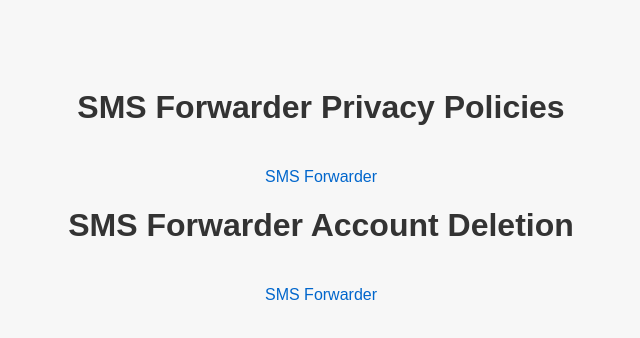
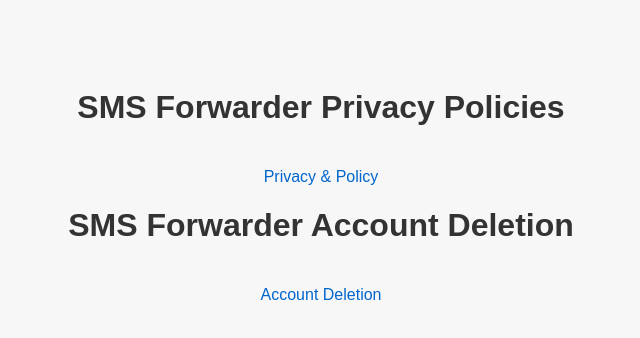
Before and after one commit to Init-io/Privacy-Policy, a plain HTML site: page sms-forwarder-privacy/index.html in a window 1280 px wide. Shown: the full height of the page, 319-959 px from the left. Drawn offline with Linux system fonts and the light colour scheme.

Commit message:
Update index.html

```diff
--- a/sms-forwarder-privacy/index.html
+++ b/sms-forwarder-privacy/index.html
@@ -11,8 +11,8 @@
 </head>
 <body>
   <h1>SMS Forwarder Privacy Policies</h1>
-  <a href="sms-forwarder-privacy/privacy.html">SMS Forwarder</a>
+  <a href="sms-forwarder-privacy/privacy">Privacy & Policy</a>
   <h1>SMS Forwarder Account Deletion</h1>
-  <a href="sms-forwarder-privacy/account-deletion.md">SMS Forwarder</a>
+  <a href="sms-forwarder-privacy/account-deletion">Account Deletion</a>
 </body>
 </html>
```
